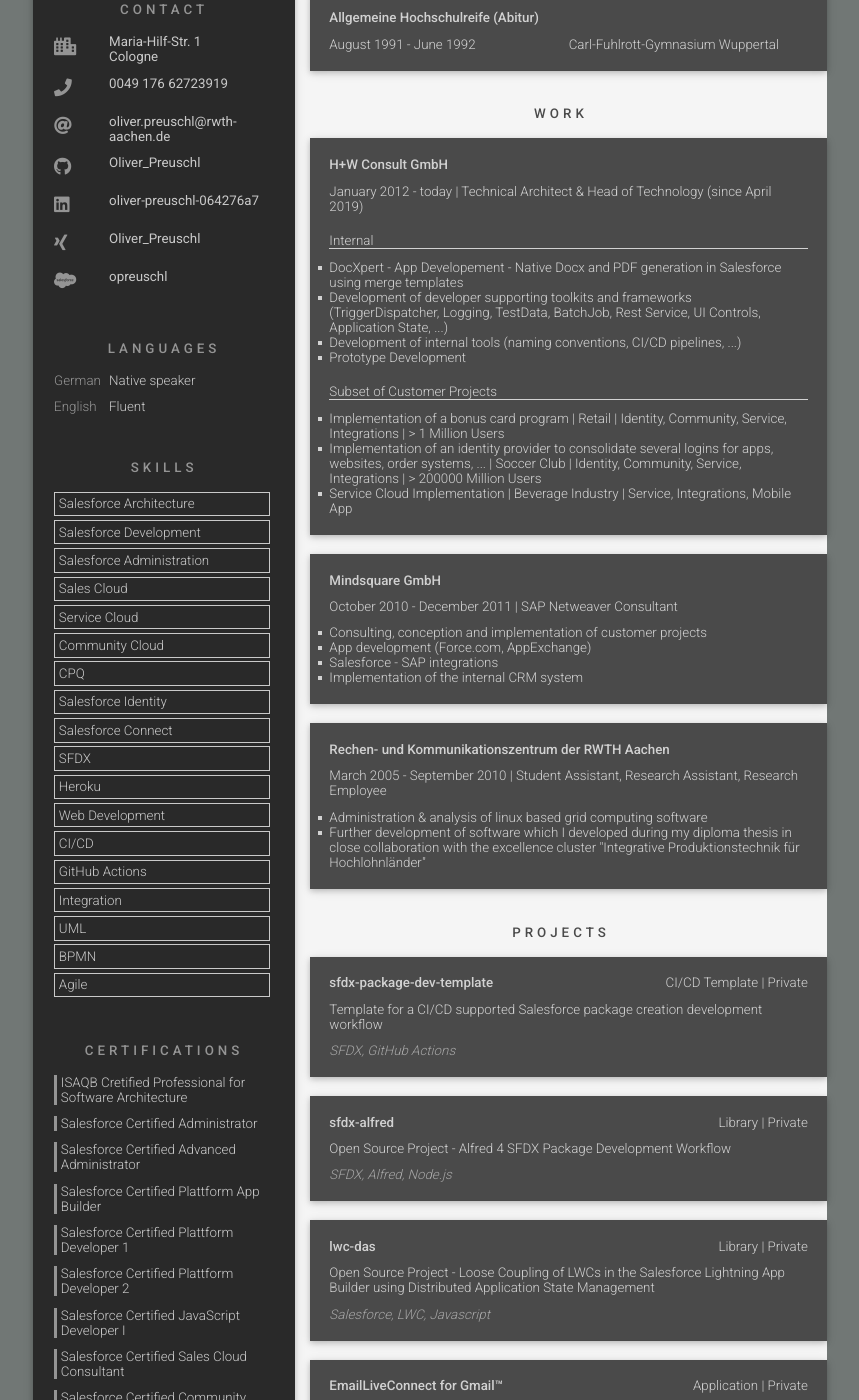
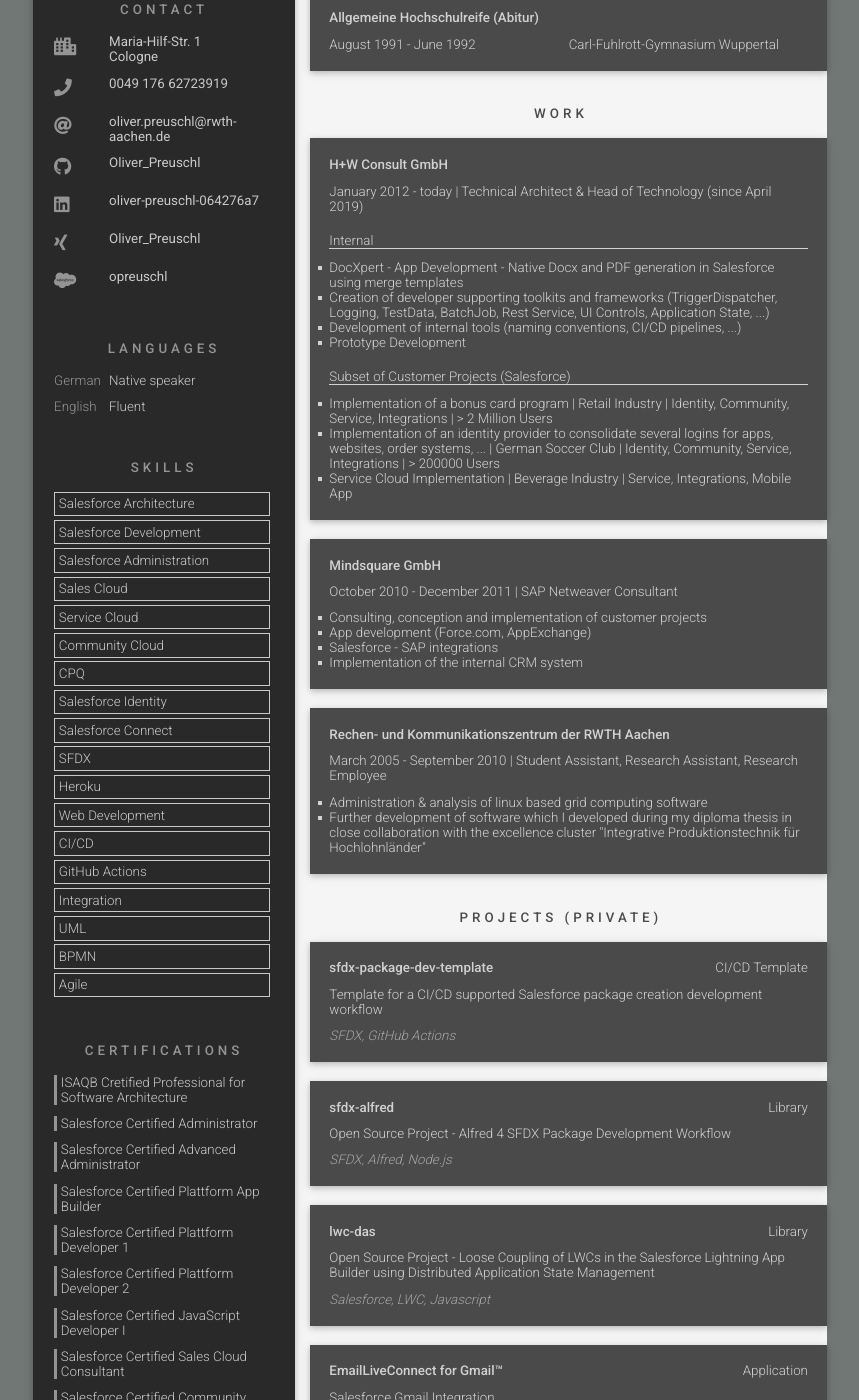
Before and after one commit to Oliver-Preuschl/cv, a Jekyll site: the page built from index.md, in a window 1280 px wide and 1400 px high, scrolled down 402 px. Shown: the whole window, without its empty margins (210-1069 px from the left). Built offline with Jekyll 4.4.1, drawn with Linux system fonts in a browser that asks for light colours; some of the changed text lies outside the part shown.

Commit message:
Update: Layout

```diff
--- a/_data/data.json
+++ b/_data/data.json
@@ -223,17 +223,17 @@
         {
           "name": "Internal",
           "projects": [
-            "DocXpert - App Developement - Native Docx and PDF generation in Salesforce using merge templates",
-            "Development of developer supporting toolkits and frameworks (TriggerDispatcher, Logging, TestData, BatchJob, Rest Service, UI Controls, Application State, ...)",
+            "DocXpert - App Development - Native Docx and PDF generation in Salesforce using merge templates",
+            "Creation of developer supporting toolkits and frameworks (TriggerDispatcher, Logging, TestData, BatchJob, Rest Service, UI Controls, Application State, ...)",
             "Development of internal tools (naming conventions, CI/CD pipelines, ...)",
             "Prototype Development"
           ]
         },
         {
-          "name": "Subset of Customer Projects",
+          "name": "Subset of Customer Projects (Salesforce)",
           "projects": [
-            "Implementation of a bonus card program | Retail | Identity, Community, Service, Integrations | > 1 Million Users",
-            "Implementation of an identity provider to consolidate several logins for apps, websites, order systems, ... | Soccer Club | Identity, Community, Service, Integrations | > 200000 Million Users",
+            "Implementation of a bonus card program | Retail Industry | Identity, Community, Service, Integrations | > 2 Million Users",
+            "Implementation of an identity provider to consolidate several logins for apps, websites, order systems, ... | German Soccer Club | Identity, Community, Service, Integrations | > 200000 Users",
             "Service Cloud Implementation | Beverage Industry | Service, Integrations, Mobile App"
           ]
         }
@@ -269,28 +269,28 @@
   "projects": [
     {
       "name": "sfdx-package-dev-template",
-      "type": "CI/CD Template | Private",
+      "type": "CI/CD Template",
       "keywords": "SFDX, GitHub Actions",
       "description": "Template for a CI/CD supported Salesforce package creation development workflow",
       "url": "https://github.com/Oliver-Preuschl/sfdx-package-dev-template"
     },
     {
       "name": "sfdx-alfred",
-      "type": "Library | Private",
+      "type": "Library",
       "keywords": "SFDX, Alfred, Node.js",
       "description": "Open Source Project - Alfred 4 SFDX Package Development Workflow",
       "url": "https://github.com/Oliver-Preuschl/alfred-sfdx"
     },
     {
       "name": "lwc-das",
-      "type": "Library | Private",
+      "type": "Library",
       "keywords": "Salesforce, LWC, Javascript",
       "description": "Open Source Project - Loose Coupling of LWCs in the Salesforce Lightning App Builder using Distributed Application State Management",
       "url": "https://github.com/Oliver-Preuschl/lwc-das"
     },
     {
       "name": "EmailLiveConnect for Gmail™",
-      "type": "Application | Private",
+      "type": "Application",
       "keywords": "Salesforce, AppExchange",
       "description": "Salesforce Gmail Integration",
       "url": "https://appexchange.salesforce.com/listingDetail?listingId=a0N3A00000EFnDoUAL"
--- a/_includes/certifications.html
+++ b/_includes/certifications.html
@@ -6,9 +6,13 @@
 </div>
 {% for certification in certifications %}
 <div class="certification">
+  {% if certification.url %}
   <a href="{{ certification.url }}" target="_blank">
     {{ certification.issuer }} {{ certification.name }}
   </a>
+  {% else %}
+  {{ certification.issuer }} {{ certification.name }}
+  {% endif %}
 </div>
 {% endfor %}
 
--- a/_includes/projects.html
+++ b/_includes/projects.html
@@ -3,7 +3,7 @@
 
 <div class="section">
   <div class="section-header">
-    Projects
+    Projects (Private)
   </div>
   <div class="content">
     {% for project in projects %}
--- a/_includes/publications.html
+++ b/_includes/publications.html
@@ -3,7 +3,7 @@
 
 <div class="section">
   <div class="section-header">
-    Publications
+    Publications (Private)
   </div>
   <div class="content">
     {% for publication in publications %}
```
